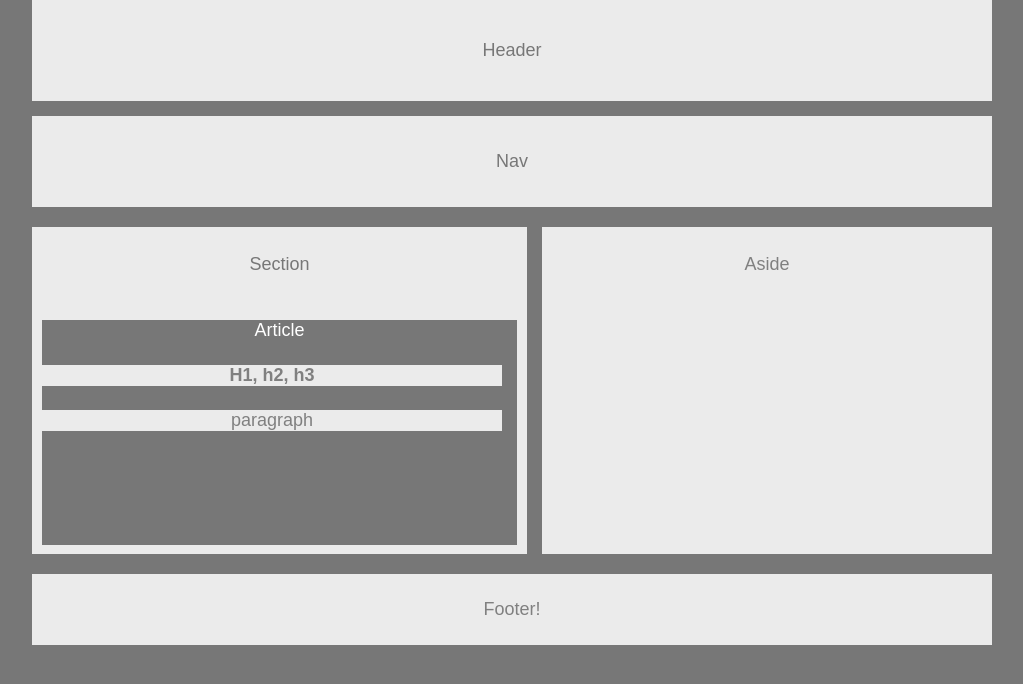
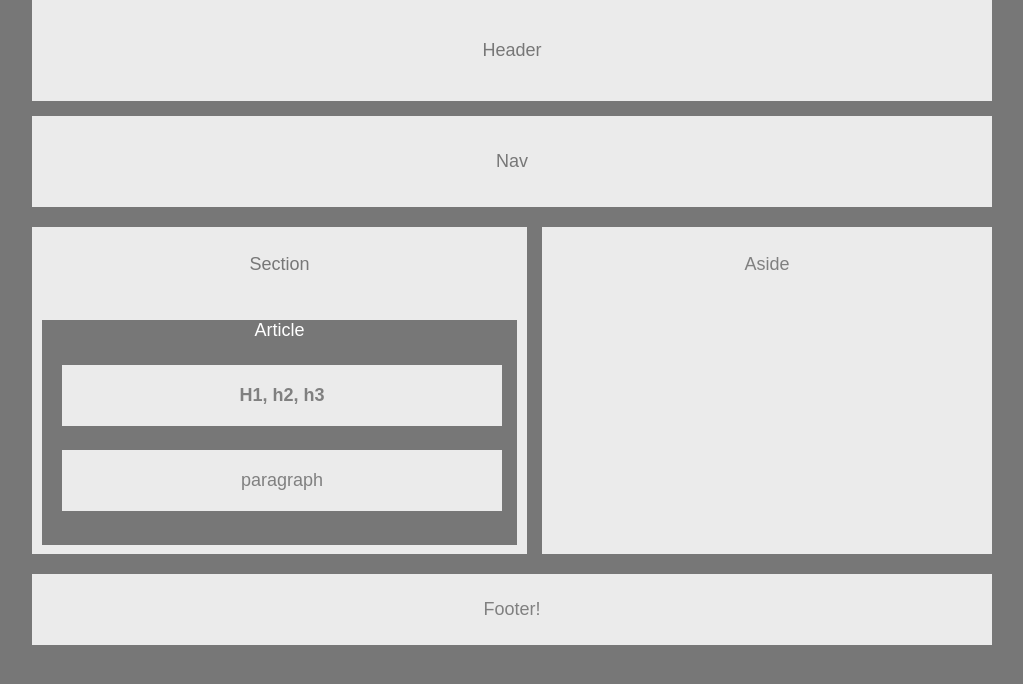
Before and after one commit to RashaiJ/HW-Wireframe, a plain HTML site: page index.html in a window 1280 px wide. Shown: the whole page, without its empty margins (128-1151 px from the left). Drawn offline with Linux system fonts and the light colour scheme.

Commit message:
Margins and width final fix for h1 and p tags

```diff
--- a/style.css
+++ b/style.css
@@ -57,14 +57,20 @@ h1 {
     background: #ebebeb;
     text-align: center;
     color: grey;
-    width: 460px;
+    width: 400px;
+    padding: 20px;
+    margin-left: 20px;
+    margin-right: 20px;
 
 }
 p{
     text-align: center;
     background: #ebebeb;
     color:grey;
-    width: 460px;
+    width: 400px;
+    padding: 20px;
+    margin-left: 20px;
+    margin-right: 20px;
 
 }
 footer {
```
